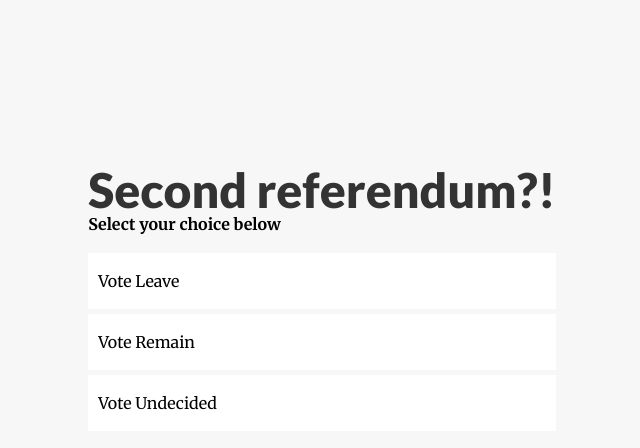
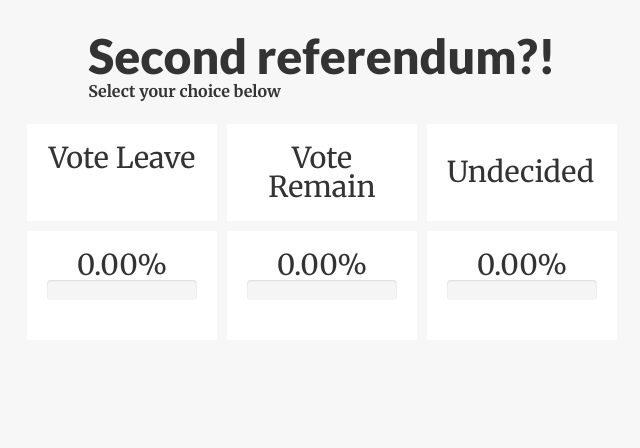
Before and after one commit to mattperkins/react-redux-smart-voteapp, a React app: page / in a window 1280 px wide. Shown: the whole page, without its empty margins (318-958 px from the left). Built offline with nearby package versions, Linux system fonts and the light colour scheme.

Commit message:
add results component and improve UX/UI

```diff
--- a/public/css/style.css
+++ b/public/css/style.css
@@ -1,26 +1,115 @@
 body{
     background-color: #f7f7f7;
+    color: #333;
 }
 .masthead{
-    height: 100vh;
+    margin-top: 30px;
+    display: flex;
+    flex-direction: column;
+    justify-content: center;
+    align-items: center;
+}
+.title{
+    margin-bottom: 20px;
+}
+.middle {
     display: flex;
     align-items: center;
+}
+.vote{
+    cursor: pointer;
+}
+.block{
+    display: flex;
+    flex-direction: row;
     justify-content: center;
-    flex-direction: column;
+    max-width: 600px;
+    margin: auto;
 }
-.pull-up{
-    margin-top: -100px;
+.card{
+    width: 33%;
+    text-align: center;
+    padding: 20px;
+    font-size: 1.2rem;
+    background-color: #fff;
+    margin: 5px;
 }
+
+/* bootstrap progress bars */
+
+.sr-only {
+  position: absolute;
+  width: 1px;
+  height: 1px;
+  margin: -1px;
+  padding: 0;
+  overflow: hidden;
+  clip: rect(0, 0, 0, 0);
+  border: 0;
+}
+.sr-only-focusable:active,
+.sr-only-focusable:focus {
+  position: static;
+  width: auto;
+  height: auto;
+  margin: 0;
+  overflow: visible;
+  clip: auto;
+}
+[role="button"] {
+  cursor: pointer;
+}
+
+.progress {
+  overflow: hidden;
+  height: 20px;
+  margin-bottom: 20px;
+  background-color: #f5f5f5;
+  border-radius: 4px;
+  -webkit-box-shadow: inset 0 1px 2px rgba(0, 0, 0, 0.1);
+  box-shadow: inset 0 1px 2px rgba(0, 0, 0, 0.1);
+}
+.progress-bar {
+  float: left;
+  width: 0%;
+  height: 100%;
+  font-size: 12px;
+  line-height: 20px;
+  color: #ffffff;
+  text-align: center;
+  background-color: #337ab7;
+  -webkit-box-shadow: inset 0 -1px 0 rgba(0, 0, 0, 0.15);
+  box-shadow: inset 0 -1px 0 rgba(0, 0, 0, 0.15);
+  -webkit-transition: width 0.6s ease;
+  -o-transition: width 0.6s ease;
+  transition: width 0.6s ease;
+}
+
+.progress.active .progress-bar,
+.progress-bar.active {
+  -webkit-animation: progress-bar-stripes 2s linear infinite;
+  -o-animation: progress-bar-stripes 2s linear infinite;
+  animation: progress-bar-stripes 2s linear infinite;
+}
+.progress-bar-success {
+  background-color: #5cb85c;
+}
+
+.progress-bar-info {
+  background-color: #5bc0de;
+}
+
+.progress-bar-warning {
+  background-color: #f0ad4e;
+}
+
+.progress-bar-danger {
+  background-color: #d9534f;
+}
+
+/* ======  */
+
 .highlight{
     background-color: #ff0;
     padding: 6px;
 }
-.vote{
-    padding: 20px 0;
-    background-color: #fff;
-    margin: 5px 0;
-    cursor: pointer;
-}
-.vote p{
-    padding-left: 10px;
-}
--- /dev/null
+++ b/src/components/Results.js
@@ -0,0 +1,84 @@
+import React from 'react'
+
+class Results extends React.Component {
+constructor(props) {
+super(props)
+    this.store = this.props.store
+}
+
+voteLeaveInPercent() {
+    if(this.store.getState().voteLeave) {
+        return ( this.store.getState().voteLeave / ( this.store.getState().voteLeave + this.store.getState().voteRemain + this.store.getState().voteUndecided ) ) * 100
+    } else {
+        return 0
+    }
+}
+
+voteRemainInPercent() {
+    if(this.store.getState().voteRemain) {
+        return ( this.store.getState().voteRemain / ( this.store.getState().voteRemain + this.store.getState().voteUndecided + this.store.getState().voteLeave ) ) * 100
+    } else {
+        return 0
+    }
+}
+
+voteUndecidedInPercent() {
+    if(this.store.getState().voteUndecided) {
+        return ( this.store.getState().voteUndecided / ( this.store.getState().voteUndecided + this.store.getState().voteLeave + this.store.getState().voteRemain ) ) * 100
+    } else {
+        return 0
+    }
+}
+
+voteLeaveStyle(){
+    return {
+        width: this.voteLeaveInPercent()+'%'
+    }
+}
+
+voteRemainStyle(){
+    return {
+        width: this.voteRemainInPercent()+'%'
+    }
+}
+
+voteUndecidedStyle(){
+    return {
+        width: this.voteUndecidedInPercent()+'%'
+    }
+}
+
+render() {
+
+return (
+    <div className="block">
+
+        <div className="card">
+            <span>{ this.voteLeaveInPercent().toFixed(2) + '%' }</span>
+                <div className="progress active">
+                    <div className="progress-bar progress-bar-success" style={this.voteLeaveStyle()}>
+                    </div>
+                </div>
+        </div>
+
+        <div className="card">
+            <span>{ this.voteRemainInPercent().toFixed(2) + '%' }</span>
+                <div className="progress active">
+                    <div className="progress-bar progress-bar-danger" style={this.voteRemainStyle()}>
+                    </div>
+                </div>
+        </div>
+
+        <div className="card">
+            <span>{ this.voteUndecidedInPercent().toFixed(2) + '%' }</span>
+                <div className="progress active">
+                    <div className="progress-bar progress-bar-warning" style={this.voteUndecidedStyle()}>
+                    </div>
+                </div>
+        </div>
+
+    </div>
+)
+}
+}
+export default Results
--- a/src/index.js
+++ b/src/index.js
@@ -3,7 +3,7 @@ import ReactDOM from 'react-dom'
 import { createStore } from 'redux'
 import myApp from './reducers'
 import { voteLeave, voteRemain, voteUndecided } from './actions'
-
+import Results from './components/Results'
 class App extends React.Component {
     constructor(props) {
         super(props)
@@ -24,27 +24,26 @@ class App extends React.Component {
 
     render() {
         return (
-            <div className="masthead pull-up">
-            <div>
+            <div className="masthead">
+            <div className="title">
                 <h1>Second referendum?!</h1>
                 <h4>Select your choice below</h4>
-                <br />
-            <div>
-
-            <div className="vote">
-            <p onClick={this.handleVoteLeave}>Vote Leave</p>
             </div>
 
-            <div className="vote">
-            <p onClick={this.handleVoteRemain}>Vote Remain</p>
+            <div className="block">
+                <div className="card vote">
+                <p onClick={this.handleVoteLeave}>Vote Leave</p>
+                </div>
+
+                <div className="card vote">
+                <p onClick={this.handleVoteRemain}>Vote Remain</p>
+                </div>
+
+                <div className="card vote middle">
+                <p onClick={this.handleVoteUndecided}>Undecided</p>
+                </div>
             </div>
 
-            <div className="vote">
-            <p onClick={this.handleVoteUndecided}>Vote Undecided</p>
-            </div>
-
-            </div>
-            </div>
             </div>
 
         )
@@ -56,7 +55,11 @@ let store = createStore(myApp)
 
 function render()
 {   const render = document.getElementById('app')
-     ReactDOM.render(<App store={store} />, render)
+     ReactDOM.render(
+     <div>
+        <App store={store} />
+        <Results store={store} />
+     </div>, render)
 }
 store.subscribe(render)
 
```
Also changed, not shown: public/index.html (+1 -0 lines).
